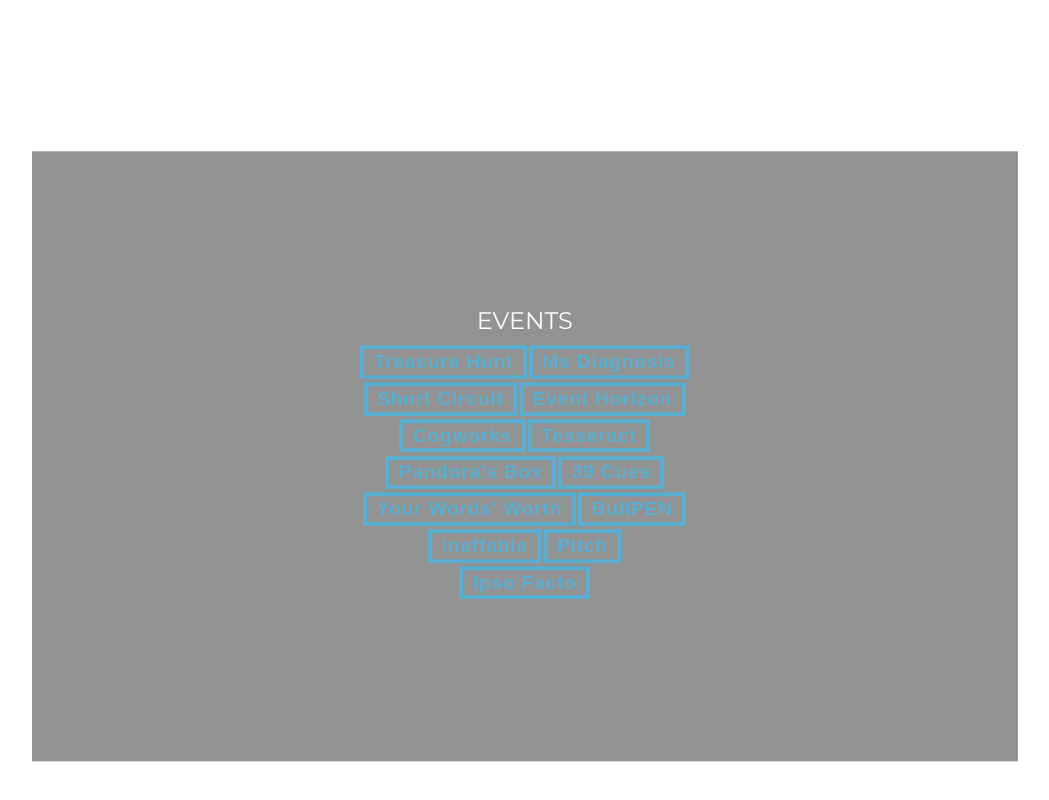
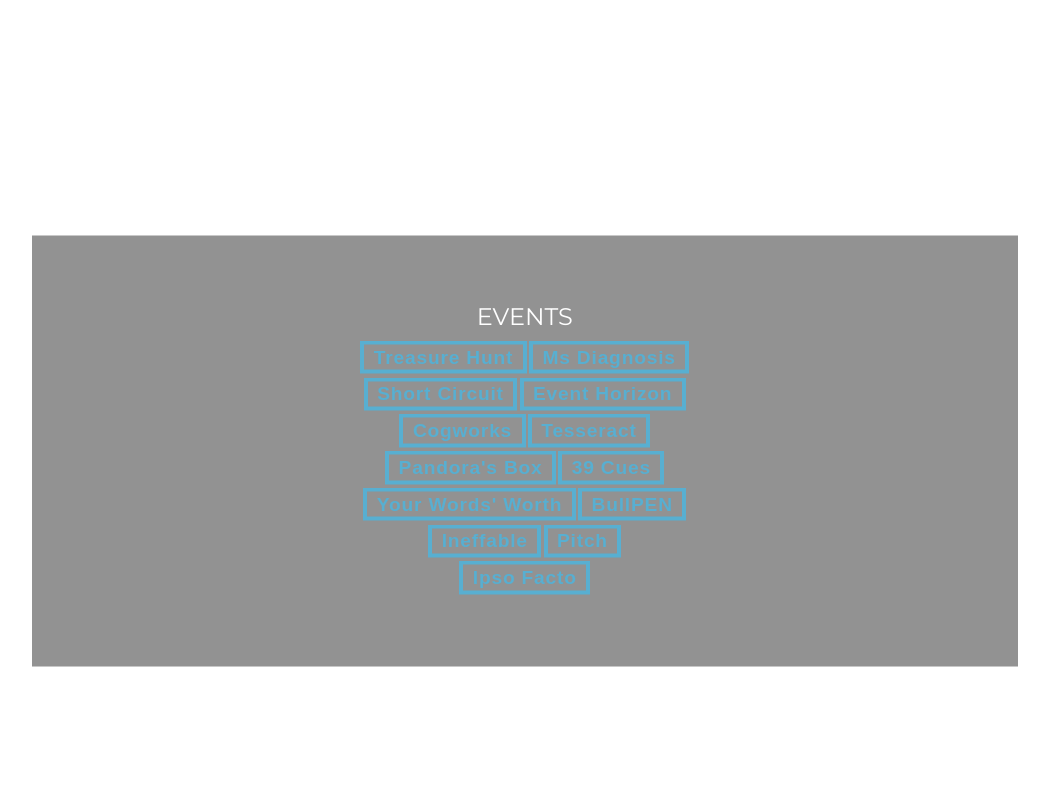
Before and after one commit to chin123/iris-website, a plain HTML site: page index.html in a window 1280 px wide. Shown: the part 11150-11950 px from the top of the page, without its empty margins (160-1209 px from the left). Drawn offline with Linux system fonts and the light colour scheme.

Commit message:
reduce padding in events

```diff
--- a/index.html
+++ b/index.html
@@ -565,7 +565,7 @@
 	</div>
 	<div class="panel" data-section-name="fifteenth">
 		<div class="mainpg">
-			<div class="details wow fadeIn parallax-window" data-parallax="scroll" data-image-src="background.jpg" data-wow-duration="1s"
+			<div class="details wow fadeIn parallax-window" id="lesspadding" data-parallax="scroll" data-image-src="background.jpg" data-wow-duration="1s"
 			 data-wow-delay="0.5s">
 				<br>
 				<br>
--- a/main.css
+++ b/main.css
@@ -398,6 +398,11 @@ a {
   text-decoration: none;
 }
 
+#lesspadding {
+  padding-top: 5% !important;
+  padding-bottom: 5% !important;
+}
+
 @media (min-width:1200px) {
   .rules p {
     font-size: 1.2em !important;
```
